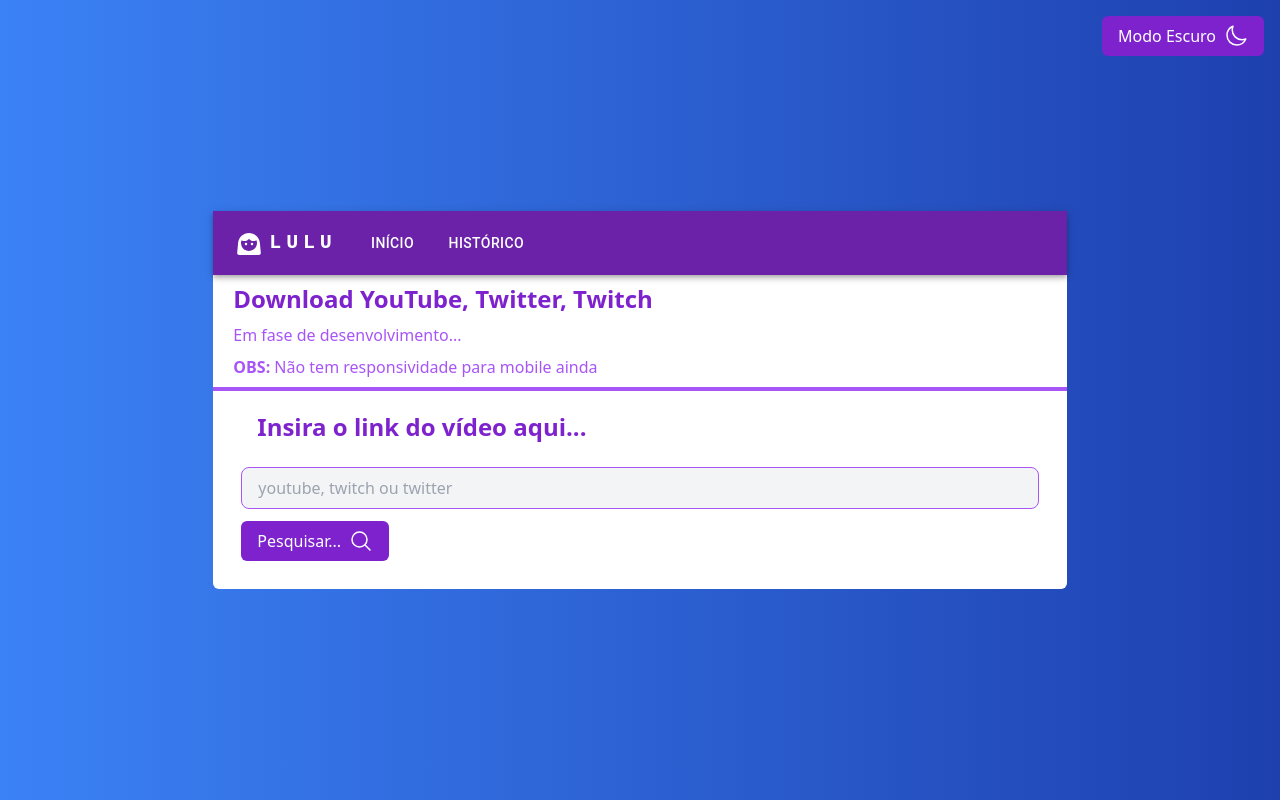
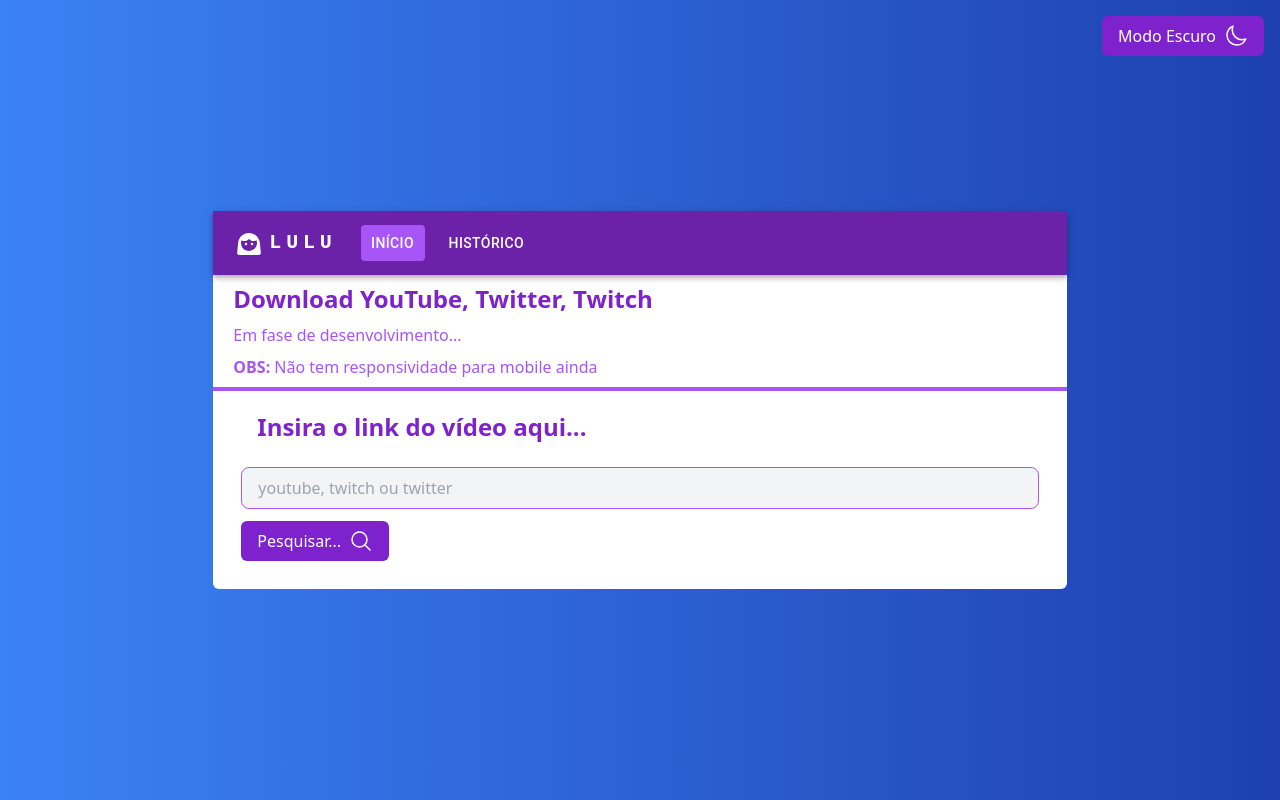
Before and after one commit to JonnyTeles/downloads, a Next.js app: page / in a window 1280 px wide. Built offline with nearby package versions, Linux system fonts and the light colour scheme.

Commit message:
appbar buttons

```diff
--- a/src/pages/components/AppBar.tsx
+++ b/src/pages/components/AppBar.tsx
@@ -13,6 +13,7 @@
 import Face3Icon from "@mui/icons-material/Face3";
 import { createTheme, ThemeProvider } from "@mui/material/styles";
 import Link from "next/link";
+//import Button from "./Button";
 
 const pages = ["Início", "Histórico"];
 
@@ -141,15 +142,29 @@
               {pages.map((page) => (
                 <Link href={page === "Início" ? "/" : "/historic"} key={page}>
                   <Button
-                    key={page}
-                    onClick={handleCloseNavMenu}
-                    className={`hover:bg-purple-500 ${
+                    className={
                       router.pathname ===
                       (page === "Início" ? "/" : "/historic")
                         ? "bg-purple-500"
                         : ""
-                    }`}
-                    sx={{ my: 2, color: "white", display: "block", m: 1 }}
+                    }
+                    key={page}
+                    onClick={handleCloseNavMenu}
+                    sx={{
+                      my: 2,
+                      color: "white",
+                      display: "block",
+                      m: 1,
+                      backgroundColor:
+                        router.pathname ===
+                        (page === "Início" ? "/" : "/historic")
+                          ? "#a855f7"
+                          : "",
+                      "&:hover": {
+                        backgroundColor: "#a855f7",
+                        color: "white",
+                      },
+                    }}
                   >
                     {page}
                   </Button>
```
